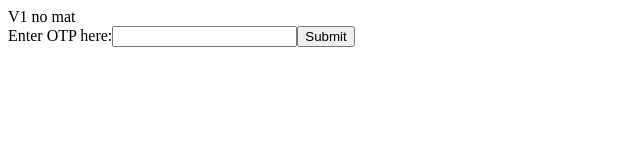
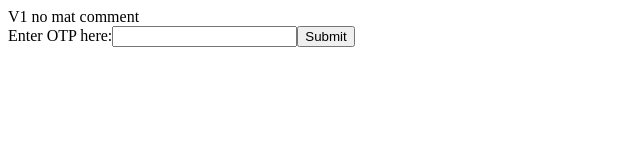
Before and after one commit to davidax0204/lottie-test, an Angular app: page / in a window 1280 px wide. Shown: the top 160 px of the page, without its empty margins (0-640 px from the left). Built offline with nearby package versions, Linux system fonts and the light colour scheme.

Commit message:
1 screw up

```diff
--- a/src/app/app.component.html
+++ b/src/app/app.component.html
@@ -1,4 +1,4 @@
-<span>V1 no mat</span>
+<span>V1 no mat comment </span>
 
 <form [formGroup]="form" (ngSubmit)="submitOTP()">
   <label for="otp-input">Enter OTP here:</label>
--- a/src/app/app.component.ts
+++ b/src/app/app.component.ts
@@ -26,6 +26,8 @@ export class AppComponent implements AfterViewInit {
   }
 
   triggerOtpListener() {
+    this.abortController = new AbortController();
+
     if ('OTPCredential' in window) {
       this.listenForOTP();
     } else {
@@ -34,7 +36,7 @@ export class AppComponent implements AfterViewInit {
   }
 
   private listenForOTP(): void {
-    this.abortController = new AbortController();
+    // this.abortController = new AbortController();
 
     const otpRequest = {
       otp: { transport: ['sms'] },
```
